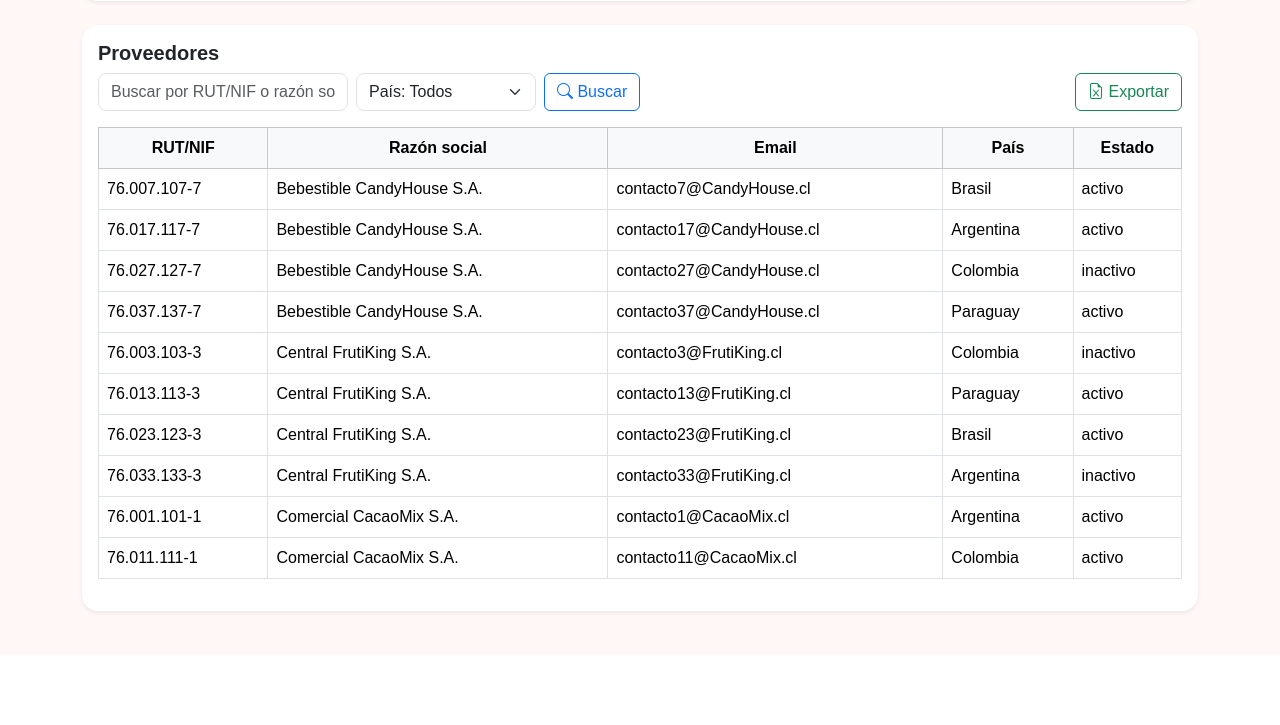
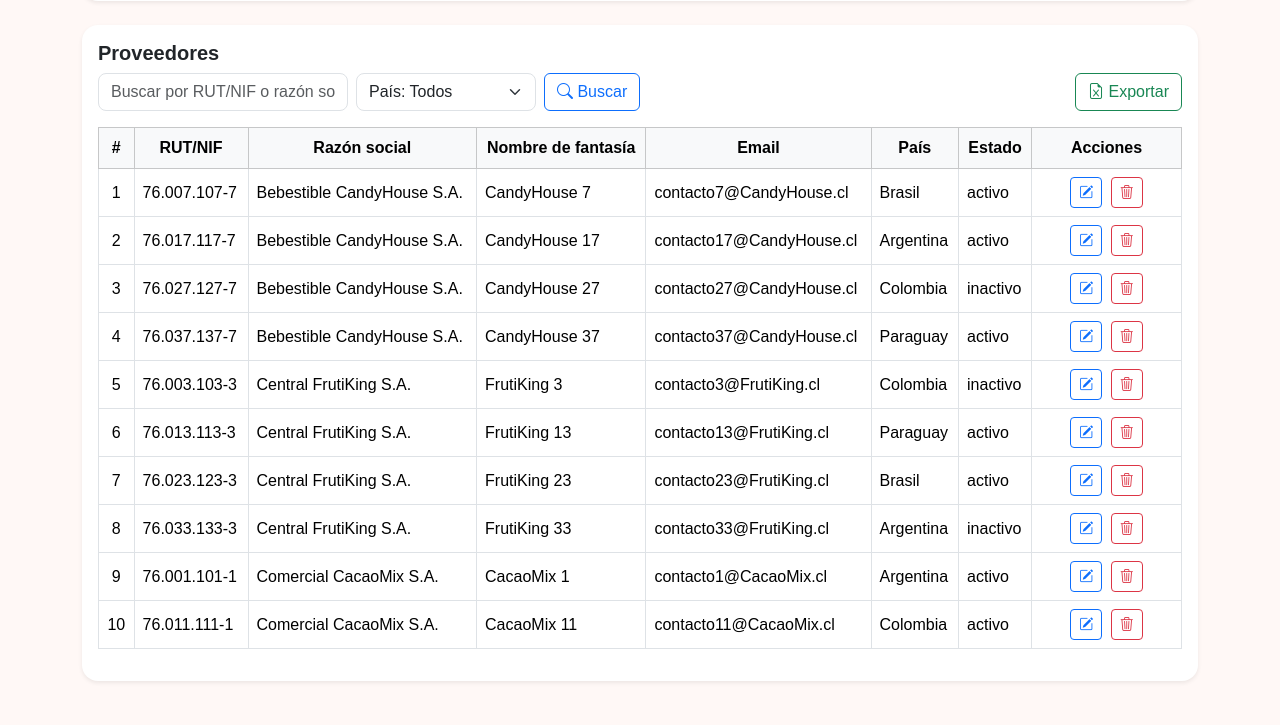
Before and after one commit to Zaoryk/Proyecto_INT_M.B.M, a Django app: page /gestionproveedores/ in a window 1280 px wide. Shown: the part 462-1187 px from the top of the page. Before the commit the page ends 1077 px from the top, so only its background shows below. Run offline with Django 5.2, Linux system fonts and the light colour scheme; the visitor is signed in with stand-in values (Sample User, id 1); data comes from the database, SQL or seed files in the repository; parts of the project's set-up code (start-up, migrations or seed data) failed here and were passed over; some libraries are stand-ins or nearby versions.

Commit message:
Update gestionProveedores.html

```diff
--- a/dulceria/templates/dispositivos/gestionProveedores.html
+++ b/dulceria/templates/dispositivos/gestionProveedores.html
@@ -32,6 +32,7 @@ input, select, textarea { border-radius: 8px !important; }
           <button class="nav-link" id="tab-rel" type="button" data-bs-toggle="tab" data-bs-target="#rel-productos" role="tab">3. Relación con productos</button>
         </li>
       </ul>
+
       <div class="tab-content" id="proveedorTabContent">
         <!-- IDENTIFICACIÓN -->
         <div class="tab-pane fade show active" id="id-contacto" role="tabpanel">
@@ -165,6 +166,7 @@ input, select, textarea { border-radius: 8px !important; }
 </div>
 {% endif %}
 
+<!-- LISTADO -->
 <div class="card shadow-sm border-0 mt-4">
   <div class="card-body">
     <h5 class="card-title fw-bold">Proveedores</h5>
@@ -190,23 +192,45 @@ input, select, textarea { border-radius: 8px !important; }
     </form>
 
     <div class="table-responsive">
-      <table class="table table-bordered table-hover rounded">
+      <table class="table table-bordered table-hover rounded align-middle">
         <thead class="table-light text-center">
           <tr>
-            <th>RUT/NIF</th><th>Razón social</th><th>Email</th><th>País</th><th>Estado</th>
+            <th>#</th>
+            <th>RUT/NIF</th>
+            <th>Razón social</th>
+            <th>Nombre de fantasía</th>
+            <th>Email</th>
+            <th>País</th>
+            <th>Estado</th>
+            <th style="width: 150px;">Acciones</th>
           </tr>
         </thead>
         <tbody>
           {% for prov in proveedores %}
           <tr>
+            <td class="text-center">{{ forloop.counter }}</td>
             <td>{{ prov.rut_nif }}</td>
             <td>{{ prov.razon_social }}</td>
+            <td>{{ prov.nombre_fantasia }}</td>
             <td>{{ prov.email }}</td>
             <td>{{ prov.pais }}</td>
             <td>{{ prov.estado }}</td>
+            <td class="text-center">
+              {% if can_edit %}
+                <a href="?edit_id={{ prov.idProveedor }}" class="btn btn-sm btn-outline-primary me-1" title="Editar">
+                  <i class="bi bi-pencil-square"></i>
+                </a>
+              {% endif %}
+              {% if can_delete %}
+                <button type="button" class="btn btn-sm btn-outline-danger" title="Eliminar"
+                        onclick="confirmarEliminacion('{{ prov.idProveedor }}')">
+                  <i class="bi bi-trash3"></i>
+                </button>
+              {% endif %}
+            </td>
           </tr>
           {% empty %}
-        <tr><td colspan="5" class="text-center text-muted">Sin proveedores registrados.</td></tr>
+          <tr><td colspan="8" class="text-center text-muted">Sin proveedores registrados.</td></tr>
           {% endfor %}
         </tbody>
       </table>
@@ -226,7 +250,6 @@ document.addEventListener("DOMContentLoaded", function(){
   const btnGuardar = form.querySelector('button.btn-primary[type="submit"]');
   form.setAttribute("novalidate", "true");
 
-  // --- Formatear RUT y controlar 'K' + límite de caracteres ---
   rutField.addEventListener("input", function() {
     let value = this.value.replace(/[^0-9kK]/g, "").toUpperCase();
     if (value.length > 9 && !value.includes("K")) value = value.slice(0, 9);
@@ -239,7 +262,7 @@ document.addEventListener("DOMContentLoaded", function(){
 
   if(btnGuardar){
     btnGuardar.addEventListener("click", function(e){
-      e.preventDefault(); // evitar recarga hasta pasar todas las validaciones
+      e.preventDefault();
       const rut = rutField.value.replace(/\./g, "").toUpperCase();
       const rutRegex = /^[0-9]{7,8}-[0-9K]$/;
 
@@ -285,12 +308,30 @@ document.addEventListener("DOMContentLoaded", function(){
         return;
       }
 
-      form.submit(); // solo si todo pasó
+      form.submit();
     });
   }
 
   const tabTriggerList = [].slice.call(document.querySelectorAll('#proveedorTab button[data-bs-toggle="tab"]'));
   tabTriggerList.forEach(tabEl => new bootstrap.Tab(tabEl));
 });
+
+// Confirmar eliminación
+function confirmarEliminacion(id) {
+  Swal.fire({
+    title: "¿Eliminar proveedor?",
+    text: "Esta acción no se puede deshacer.",
+    icon: "warning",
+    showCancelButton: true,
+    confirmButtonColor: "#d33",
+    cancelButtonColor: "#6c757d",
+    confirmButtonText: "Sí, eliminar",
+    cancelButtonText: "Cancelar"
+  }).then((result) => {
+    if (result.isConfirmed) {
+      window.location.href = "?delete_id=" + id;
+    }
+  });
+}
 </script>
 {% endblock %}
```
Lines whose indentation alone changed are shown as unchanged.
